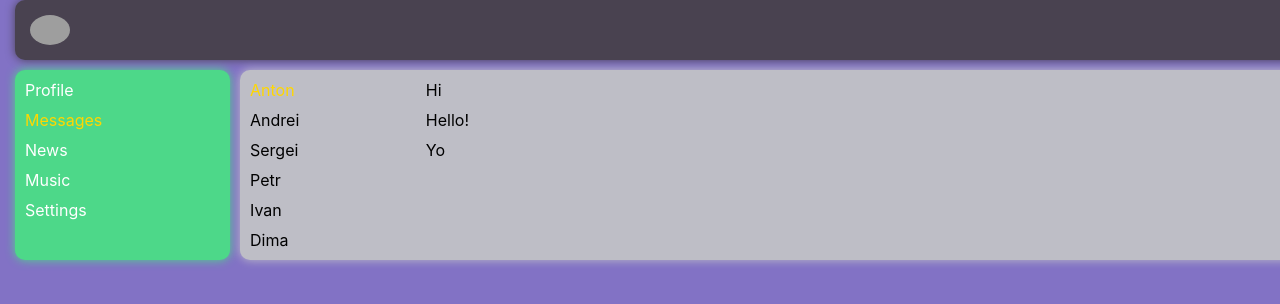
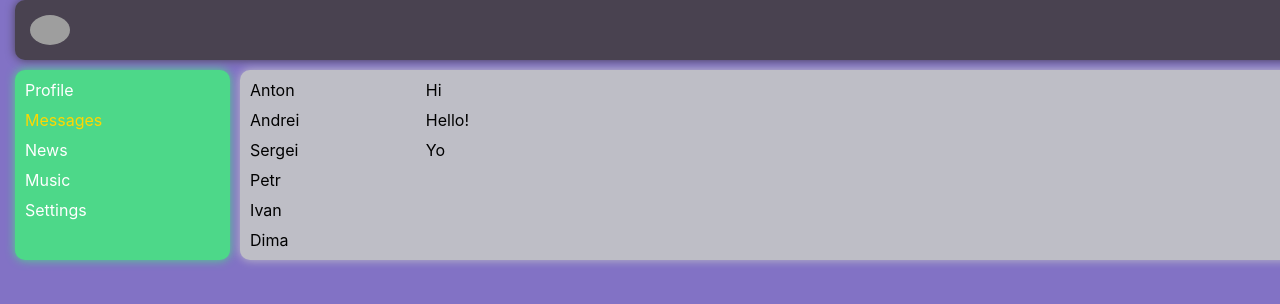
Before and after one commit to AntonAmialchenia/todo-list, a React (Create React App) app: page /dialogs in a window 1280 px wide. Shown: the top 304 px of the page. Built offline with nearby package versions, Linux system fonts and the light colour scheme; grey boxes are pictures that could not be loaded.

Commit message:
На компаненты
Разбил на компаненты странцу диалогов
В профайле тоже разил

```diff
--- a/src/App.css
+++ b/src/App.css
@@ -10,7 +10,7 @@
    "nav content"
    ;
     padding: 0 15px;
-
+    margin-bottom: 50px;
 }
 
 .app-wrapper__content {
@@ -18,4 +18,5 @@
     background-color: #bebec6;
     border-radius: 10px;
     box-shadow: 0px 0px 10px #bebec6;
+    overflow: hidden;
 }
--- /dev/null
+++ b/src/components/Dialogs/DialogItem/DialogItem.module.css
@@ -0,0 +1,12 @@
+.dialogs__item:not(:last-child) {
+    margin-bottom: 10px;
+}
+
+
+.link {
+    color: inherit;
+    text-decoration: none;
+}
+.link.active {
+    color: gold;
+}
--- /dev/null
+++ b/src/components/Dialogs/DialogItem/DialogItem.tsx
@@ -0,0 +1,25 @@
+import React from 'react';
+import { NavLink } from 'react-router-dom';
+import cls from './DialogItem.module.css';
+
+interface DialogProps {
+  name: string;
+  id: string;
+}
+
+const DialogItem = (props: DialogProps) => {
+  return (
+    <div className={cls.dialogs__item + ' ' + cls.active}>
+      <NavLink
+        className={({ isActive }) =>
+          isActive ? cls.link + ' ' + cls.active : cls.link
+        }
+        to={'/dialogs' + props.id}
+      >
+        {props.name}
+      </NavLink>
+    </div>
+  );
+};
+
+export default DialogItem;
--- a/src/components/Dialogs/Dialogs.module.css
+++ b/src/components/Dialogs/Dialogs.module.css
@@ -6,14 +6,5 @@
 
 .dialogs__items {}
 
-.dialogs__item:not(:last-child) {
-    margin-bottom: 10px;
-}
-.dialogs__item.active {
-    color: gold;
-}
+
 .messages {}
-
-.messages__item:not(:last-child) {
-    margin-bottom: 10px;
-}
--- a/src/components/Dialogs/Dialogs.tsx
+++ b/src/components/Dialogs/Dialogs.tsx
@@ -1,21 +1,24 @@
 import React from 'react';
 import cls from './Dialogs.module.css';
+import { NavLink } from 'react-router-dom';
+import DialogItem from './DialogItem/DialogItem';
+import MessagesItem from './MessagesItem/MessagesItem';
 
 const Dialogs = () => {
   return (
     <div className={cls.dialogs}>
       <div className={cls.dialogs__items}>
-        <div className={cls.dialogs__item + ' ' + cls.active}>Anton</div>
-        <div className={cls.dialogs__item}>Andrei</div>
-        <div className={cls.dialogs__item}>Sergei</div>
-        <div className={cls.dialogs__item}>Petr</div>
-        <div className={cls.dialogs__item}>Ivan</div>
-        <div className={cls.dialogs__item}>Dima</div>
+        <DialogItem id='/1' name="Anton" />
+        <DialogItem id='/2' name="Andrei" />
+        <DialogItem id='/3' name="Sergei" />
+        <DialogItem id='/4' name="Petr" />
+        <DialogItem id='/5' name="Ivan" />
+        <DialogItem id='/6' name="Dima" />
       </div>
       <div className={cls.messages}>
-        <div className={cls.messages__item}>Hi</div>
-        <div className={cls.messages__item}>Hello!</div>
-        <div className={cls.messages__item}>Yo</div>
+        <MessagesItem text="Hi" />
+        <MessagesItem text="Hello!" />
+        <MessagesItem text="Yo" />
       </div>
     </div>
   );
--- /dev/null
+++ b/src/components/Dialogs/MessagesItem/MessagesItem.module.css
@@ -0,0 +1,3 @@
+.messages__item:not(:last-child) {
+    margin-bottom: 10px;
+}
--- /dev/null
+++ b/src/components/Dialogs/MessagesItem/MessagesItem.tsx
@@ -0,0 +1,12 @@
+import React from 'react';
+import cls from './MessagesItem.module.css';
+
+interface MessagesItem {
+  text: string;
+}
+
+const MessagesItem = (props: MessagesItem) => {
+  return <div className={cls.messages__item}>{props.text}</div>;
+};
+
+export default MessagesItem;
--- a/src/components/Profile/Profile.module.css
+++ b/src/components/Profile/Profile.module.css
@@ -1,5 +0,0 @@
-
-
-.content__image img {
-    width: 100%;
-}
--- a/src/components/Profile/Profile.tsx
+++ b/src/components/Profile/Profile.tsx
@@ -1,17 +1,12 @@
-import React from "react";
-import MyPosts from "./MyPosts/MyPosts";
-import cls from "./Profile.module.css";
+import React from 'react';
+import MyPosts from './MyPosts/MyPosts';
+import cls from './Profile.module.css';
+import ProfileInfo from './ProfileInfo/ProfileInfo';
 
 const Profile = () => {
   return (
-    <div className={cls.content}>
-      <div className={cls.content__image}>
-        <img
-          src="https://greenviewchurch.co.uk/wp-content/uploads/2019/05/Busyness-title-image-1600x400.png"
-          alt="content"
-        />
-      </div>
-      <div>ava + description</div>
+    <div>
+      <ProfileInfo />
       <MyPosts />
     </div>
   );
--- /dev/null
+++ b/src/components/Profile/ProfileInfo/ProfileInfo.module.css
@@ -0,0 +1,7 @@
+.content {
+    margin-bottom: 20px;
+}
+
+.content__image img {
+    width: 100%;
+}
--- /dev/null
+++ b/src/components/Profile/ProfileInfo/ProfileInfo.tsx
@@ -0,0 +1,18 @@
+import React from 'react';
+import cls from './ProfileInfo.module.css';
+
+const ProfileInfo = () => {
+  return (
+    <div className={cls.content}>
+      <div className={cls.content__image}>
+        <img
+          src="https://greenviewchurch.co.uk/wp-content/uploads/2019/05/Busyness-title-image-1600x400.png"
+          alt="content"
+        />
+      </div>
+      <div>ava + description</div>
+    </div>
+  );
+};
+
+export default ProfileInfo;
```
